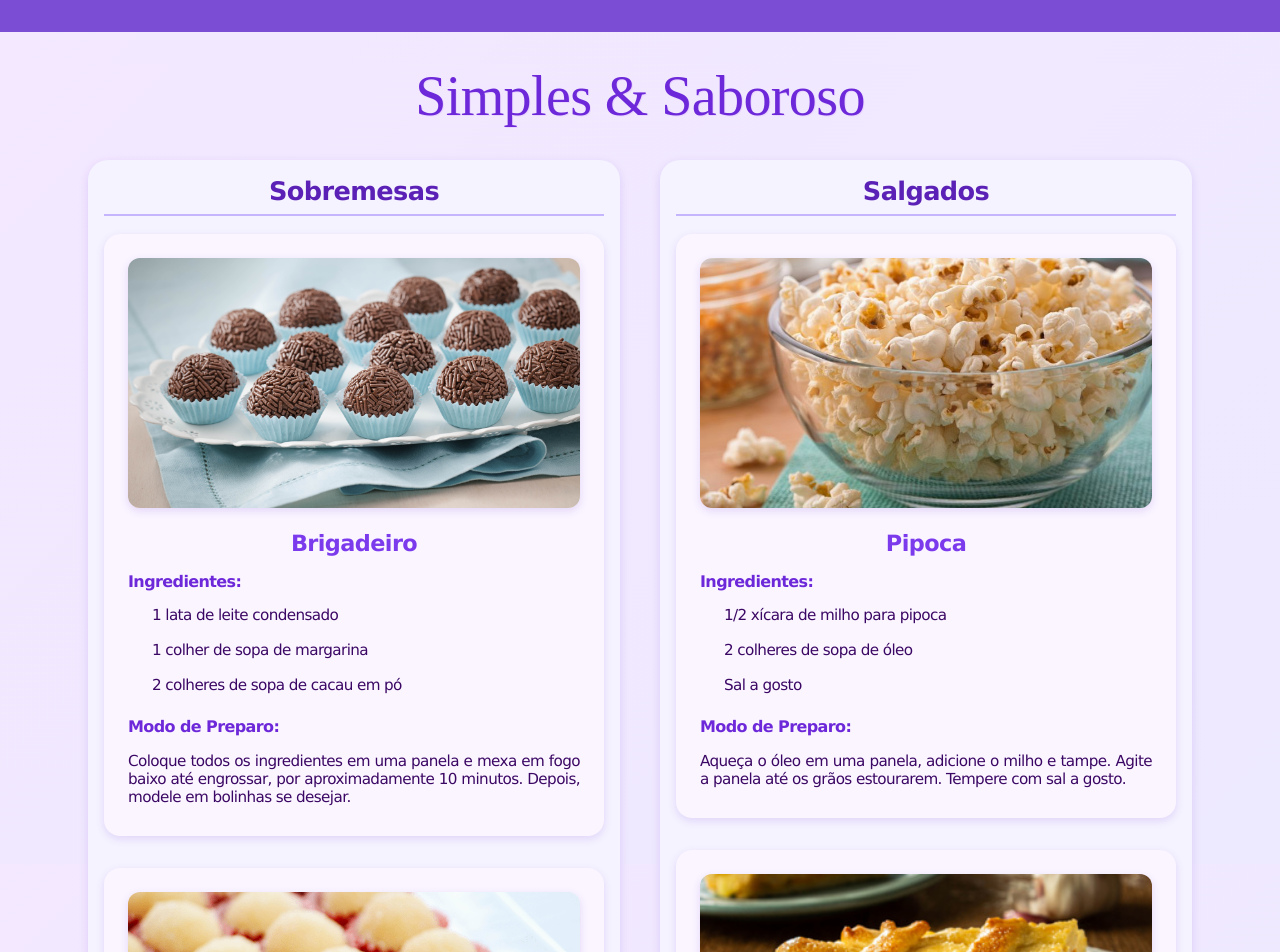
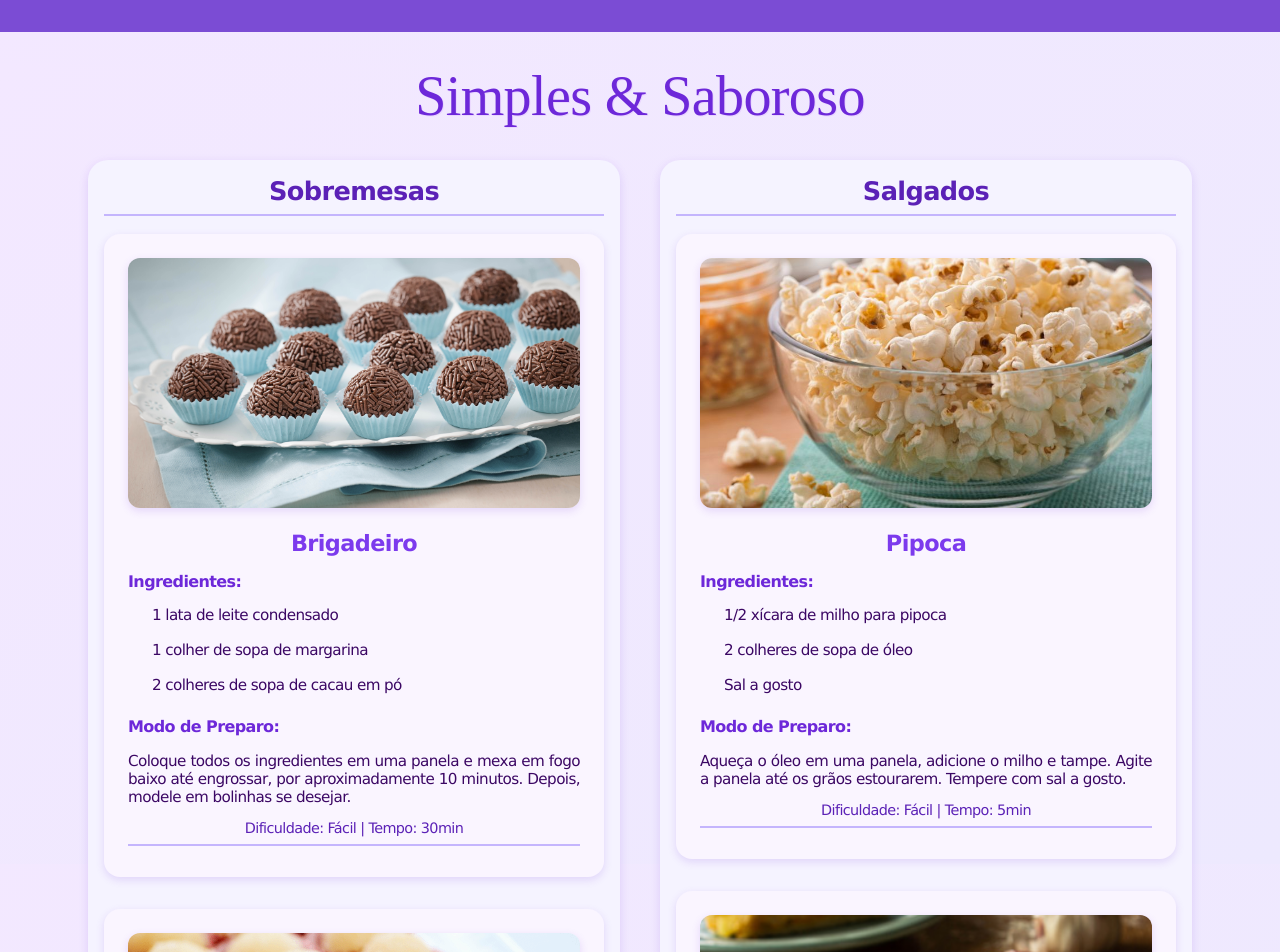
Before and after one commit to ufjf-dcc207/ufjf-dcc207-2025-3-a-sem01-div-as, a React (Vite) app: page / in a window 1280 px wide. Shown: the top 952 px of the page. Built offline with nearby package versions, Linux system fonts and the light colour scheme.

Commit message:
:sparkles: adiciona novo componente

```diff
--- a/src/App.tsx
+++ b/src/App.tsx
@@ -19,6 +19,8 @@ type CardReceita = {
     ingredientes: Array<string>;
     preparo: string;
     imagem: string;
+    dificuldade: string;
+    tempo: string;
 }
 
 function App() {
--- /dev/null
+++ b/src/CardReceita.tsx
@@ -0,0 +1,29 @@
+type CardReceitaProps = {
+  nome: string;
+  ingredientes: string[];
+  preparo: string;
+  imagem: string;
+  dificuldade: string;
+  tempo: string;
+};
+
+export default function CardReceita({ nome, ingredientes, preparo, imagem, dificuldade, tempo }: CardReceitaProps) {
+  return (
+    <li className="card-receita">
+      {imagem && <img src={imagem} alt={nome} className="imagem-receita" />}
+
+      <h3>{nome}</h3>
+
+      <h4>Ingredientes:</h4>
+      <ul>
+        {ingredientes.map((ing, i) => (
+          <li key={i}>{ing}</li>
+        ))}
+      </ul>
+
+      <h4>Modo de Preparo:</h4>
+      <p>{preparo}</p>
+      <p id="extra">Dificuldade: {dificuldade} | Tempo: {tempo}</p>
+    </li>
+  );
+}
--- a/src/LivroReceitas.css
+++ b/src/LivroReceitas.css
@@ -113,5 +113,14 @@
     text-align: justify;
     width: 100%;
     margin-top: 0.4rem;
+    margin-bottom: 0.5rem;
+}
+
+#extra {
+    text-align: center;
+    font-size: 0.9rem;
+    color: #5b21b6;
+    border-bottom: 2px solid #c4b5fd;
+    padding-bottom: 0.5rem;
     margin-bottom: 0.9rem;
 }
--- a/src/LivroReceitas.tsx
+++ b/src/LivroReceitas.tsx
@@ -1,5 +1,6 @@
 import type { LivroReceitas } from "./App.tsx"
 import "./LivroReceitas.css"
+import CardReceita from "./CardReceita";
 
 type LivroReceitasProps = {
     livro: LivroReceitas;
@@ -11,18 +12,15 @@ export default function LivroReceitas({livro}: LivroReceitasProps) {
             {livro.categoria.map((c) => (<div key={c.nomeCategoria}><h2>{c.nomeCategoria}</h2>
           <ul>
             {c.receita.map((r) => (
-              <li key={r.nomeReceita}>
-                {r.imagem && <img src={r.imagem} alt={r.nomeReceita} className="imagem-receita" />}
-                <h3>{r.nomeReceita}</h3>
-                <h4>Ingredientes: </h4>
-                <ul>
-                  {r.ingredientes.map((ingrediente, i) => (
-                    <li key={i}>{ingrediente}</li>
-                  ))}
-                </ul>
-                <h4>Modo de Preparo:</h4>
-                <p>{r.preparo}</p>
-              </li>
+              <CardReceita
+                key={r.nomeReceita}
+                nome={r.nomeReceita}
+                ingredientes={r.ingredientes}
+                preparo={r.preparo}
+                imagem={r.imagem}
+                dificuldade={r.dificuldade}
+                tempo={r.tempo}
+              />
             ))}
           </ul>
         </div>
--- a/src/data.json
+++ b/src/data.json
@@ -8,13 +8,17 @@
                     "nomeReceita": "Brigadeiro",
                     "ingredientes": ["1 lata de leite condensado", "1 colher de sopa de margarina", "2 colheres de sopa de cacau em pó"],
                     "preparo": "Coloque todos os ingredientes em uma panela e mexa em fogo baixo até engrossar, por aproximadamente 10 minutos. Depois, modele em bolinhas se desejar.",
-                    "imagem": "/img/brigadeiro.jpg"
+                    "imagem": "/img/brigadeiro.jpg",
+                    "dificuldade": "Fácil",
+                    "tempo": "30min"
                 },
                 {
                     "nomeReceita": "Beijinho",
                     "ingredientes": ["1 lata de leite condensado", "3 colheres de sopa de leite em pó", "1 colher de sopa de margarina", "Coco ralado para enrolar"],
                     "preparo": "Coloque todos os ingredientes em uma panela e mexa em fogo baixo até desgrudar do fundo, por cerca de 10 minutos. Enrole os beijinhos e passe no coco ralado.",
-                    "imagem": "/img/beijinho.jpg"
+                    "imagem": "/img/beijinho.jpg",
+                    "dificuldade": "Fácil",
+                    "tempo": "30min"
                 }
             ]
         },
@@ -25,13 +29,17 @@
                     "nomeReceita": "Pipoca",
                     "ingredientes": ["1/2 xícara de milho para pipoca", "2 colheres de sopa de óleo", "Sal a gosto"],
                     "preparo": "Aqueça o óleo em uma panela, adicione o milho e tampe. Agite a panela até os grãos estourarem. Tempere com sal a gosto.",
-                    "imagem": "/img/pipoca.jpg"
+                    "imagem": "/img/pipoca.jpg",
+                    "dificuldade": "Fácil",
+                    "tempo": "5min"
                 },
                 {
                     "nomeReceita": "Torta de Frango",
                     "ingredientes": ["1 peito de frango cozido e desfiado", "1 cebola picada", "1 tomate picado", "Sal e temperos a gosto", "Massa pronta ou caseira para torta"],
                     "preparo": "Refogue o frango com os temperos e prepare a massa. Coloque o recheio sobre a massa, cubra com a outra parte e leve ao forno até dourar.",
-                    "imagem": "/img/tortafrango.jpg"
+                    "imagem": "/img/tortafrango.jpg",
+                    "dificuldade": "Médio",
+                    "tempo": "1h30min"
                 }
             ]
         }
```
